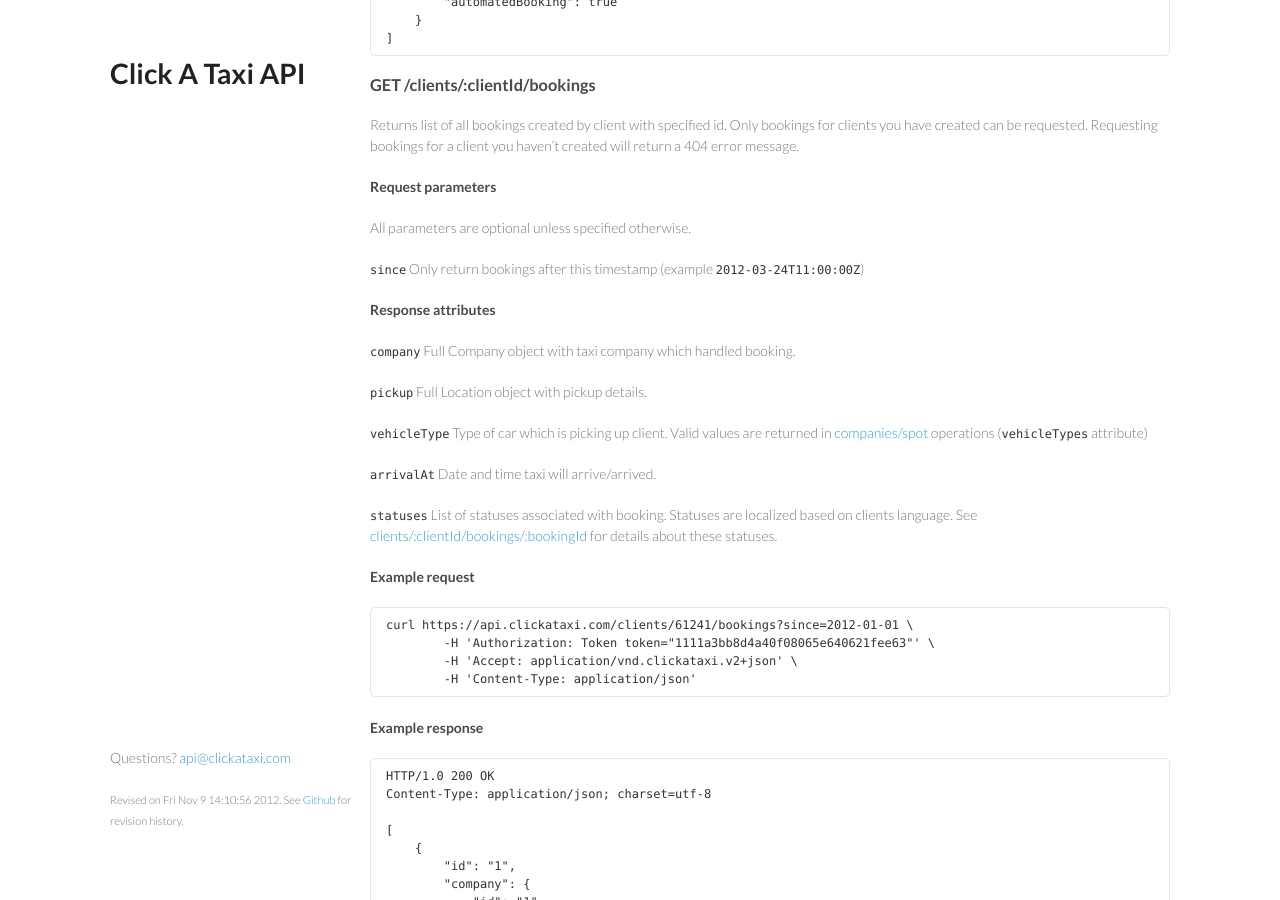
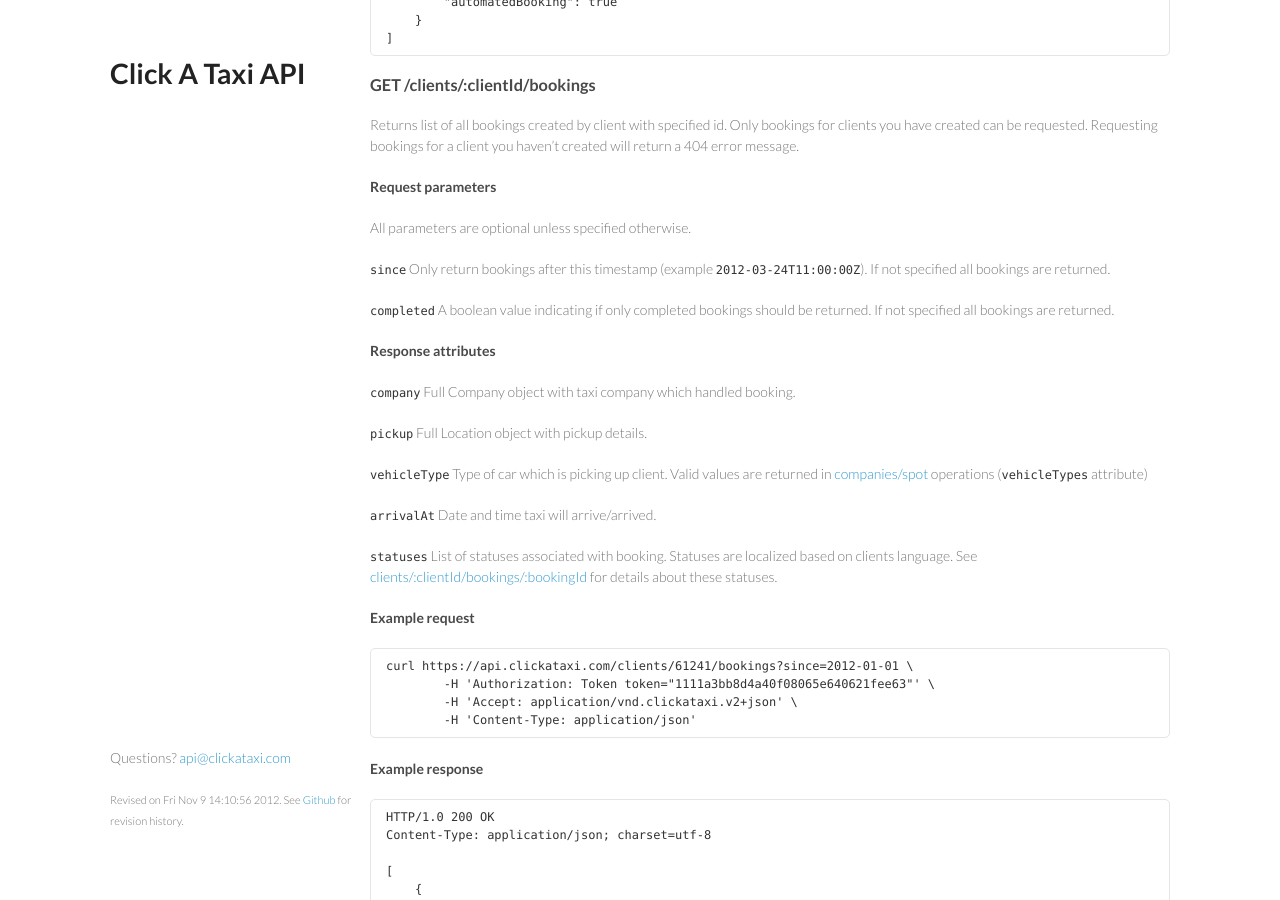
Before and after one commit to clickataxi/api-documentation, a Jekyll site: the page built from index.md, in a window 1280 px wide and 900 px high, scrolled down 5913 px. Built offline with Jekyll 4.4.1, drawn with Linux system fonts in a browser that asks for light colours; Markdown is read by kramdown in place of the engine named in the settings.

Commit message:
Adds details about completed flag

```diff
--- a/index.md
+++ b/index.md
@@ -356,7 +356,9 @@
 
 All parameters are optional unless specified otherwise.
 
-`since` Only return bookings after this timestamp (example `2012-03-24T11:00:00Z`)
+`since` Only return bookings after this timestamp (example `2012-03-24T11:00:00Z`). If not specified all bookings are returned.
+
+`completed` A boolean value indicating if only completed bookings should be returned. If not specified all bookings are returned.
 
 
 #### Response attributes
```
